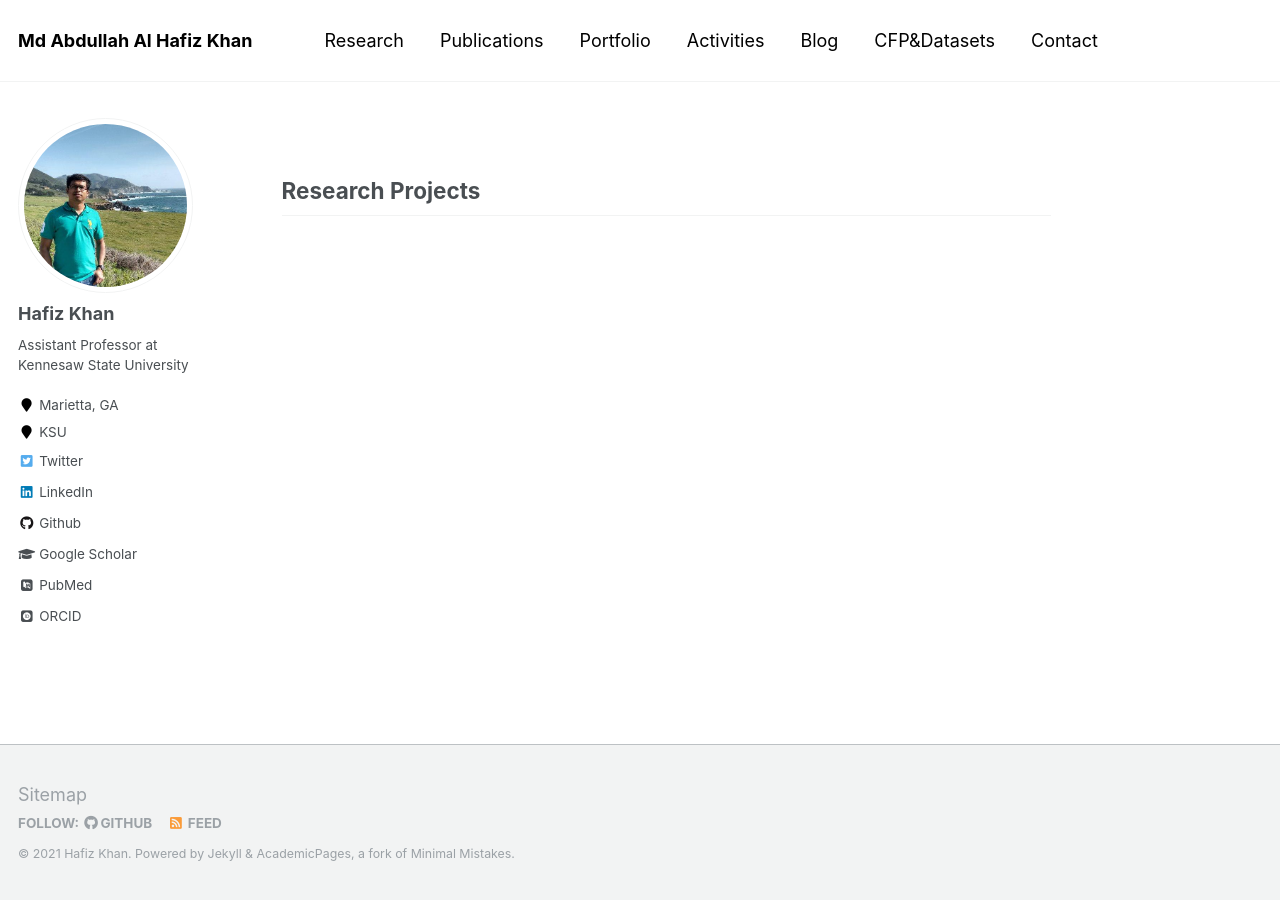
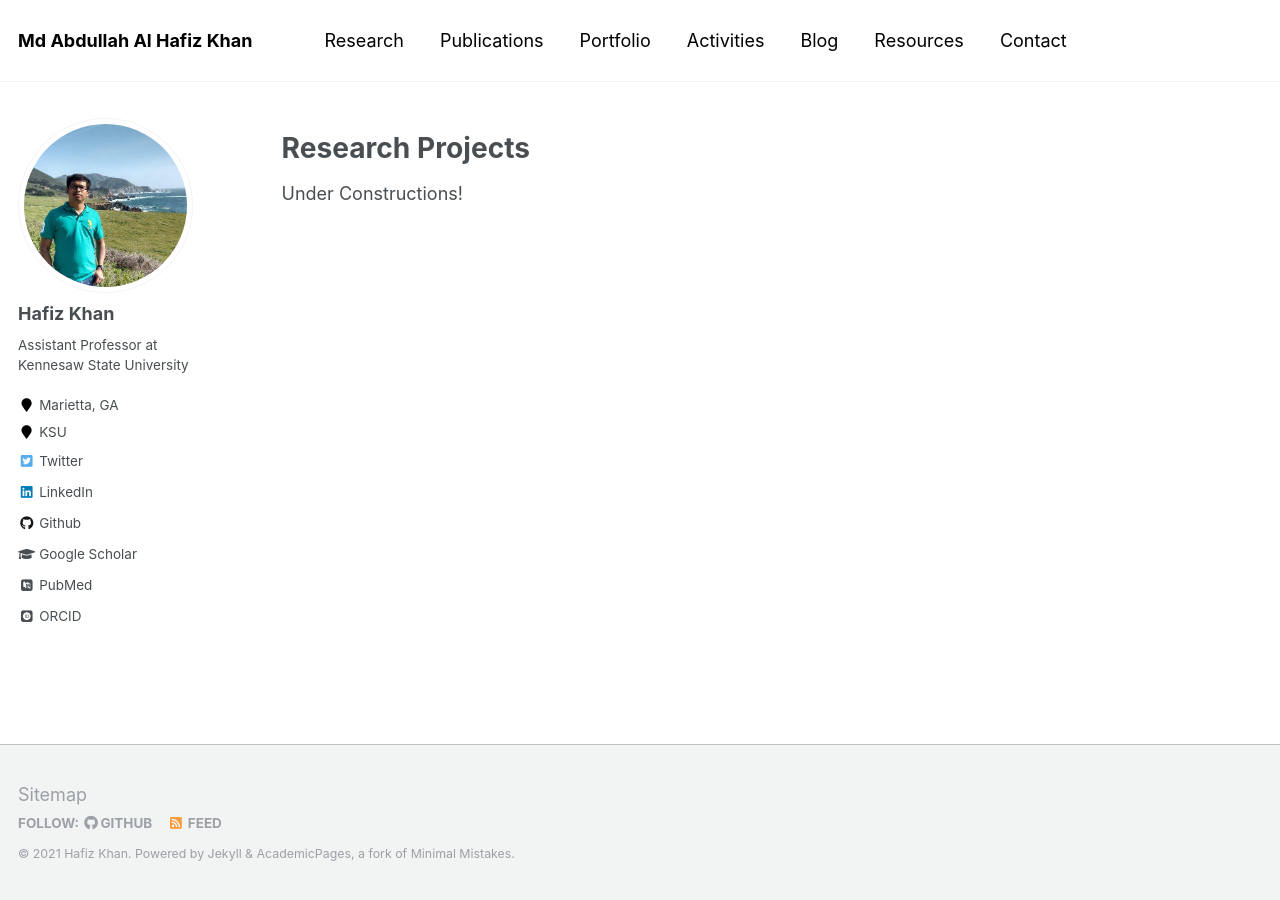
Before and after one commit to ahafizk/ahafizk.github.io, a Jekyll site: the page built from _pages/research.md, in a window 1280 px wide. Built offline with Jekyll 4.4.1, drawn with Linux system fonts in a browser that asks for light colours; some web fonts are replaced.

Commit message:
resource pages added
page added

```diff
--- a/_data/navigation.yml
+++ b/_data/navigation.yml
@@ -21,8 +21,8 @@
 #  - title: "CV"
 #    url: /cv/
 
-  - title: "CFP&Datasets"
-    url: /cfp/
+  - title: "Resources"
+    url: /resources/
 
   - title: "Contact"
     url: /contact/
--- a/_pages/research.md
+++ b/_pages/research.md
@@ -4,4 +4,8 @@
 author_profile: true
 ---
 
-## Research Projects
+
+
+# Research Projects
+
+Under Constructions!
--- a/_pages/cfp.html
+++ b/_pages/resources.html
@@ -1,10 +1,10 @@
 ---
-permalink: /cfp/
-title: "CFP & Others"
+permalink: /resources/
+title: "Resources"
 author_profile: true
 redirect_from:
   - /md/
-  - /cfp.html
+  - /resources.html
 ---
 
 
```
